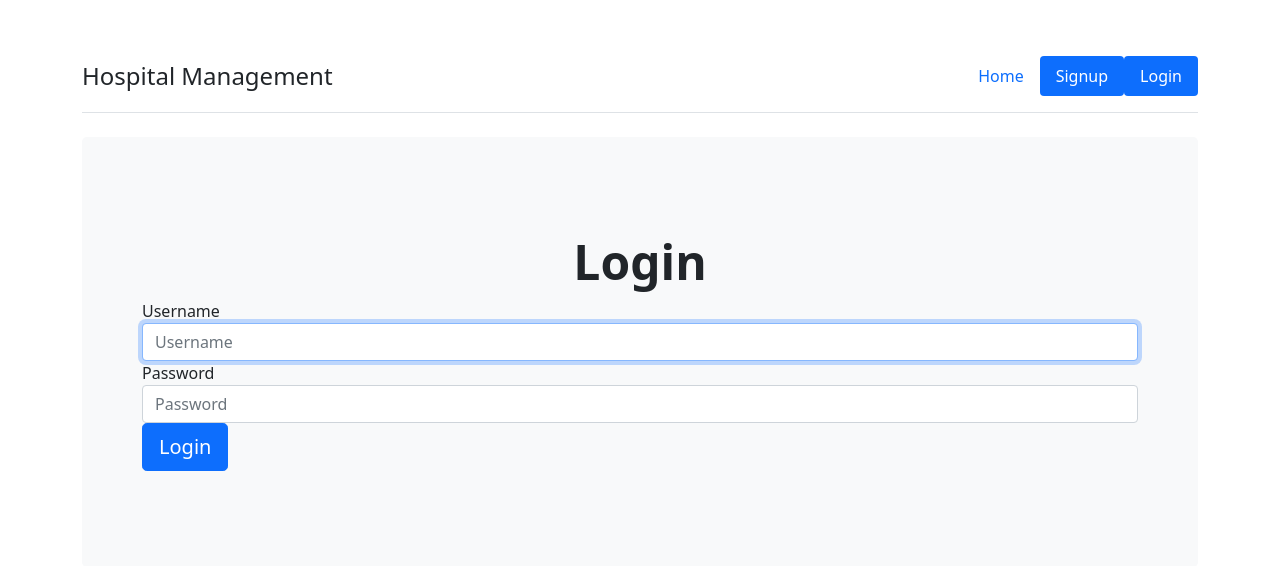
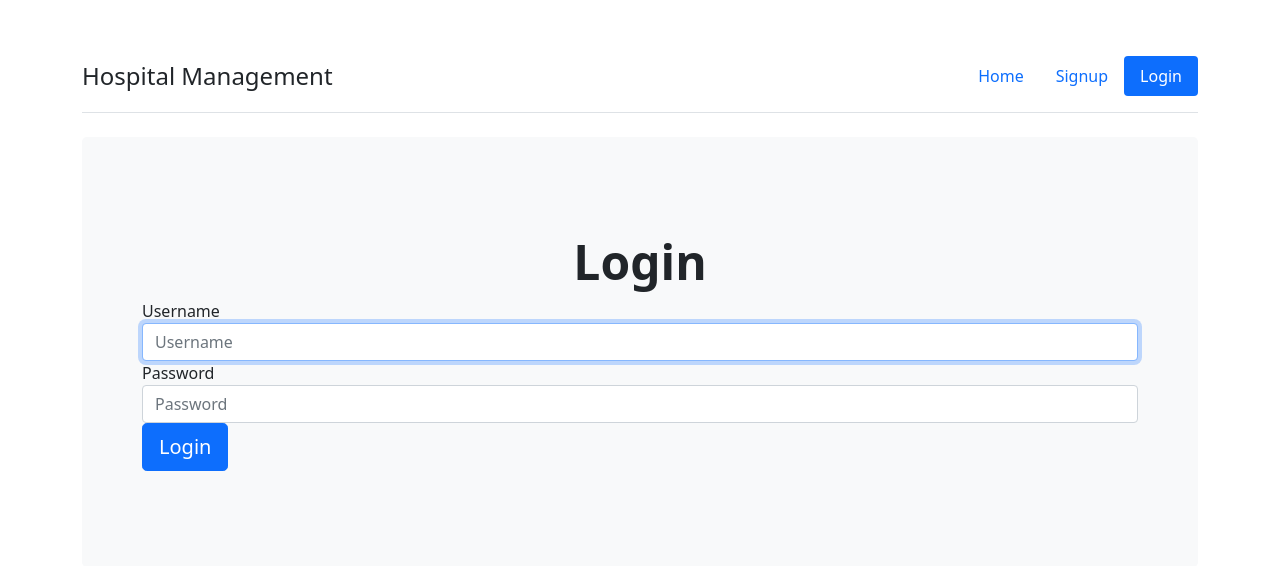
Before and after one commit to mylp/hospital, a Flask app: page /login in a window 1280 px wide. Shown: the top 566 px of the page. Run offline with Flask 2, Linux system fonts and the light colour scheme.

Commit message:
nav link fix

```diff
--- a/templates/login.html
+++ b/templates/login.html
@@ -25,7 +25,7 @@
 						<a href="/" class="nav-link">Home</a>
 					</li>
 					<li class="nav-item">
-						<a href="/signup" class="nav-link active" aria-current="page">Signup</a>
+						<a href="/signup" class="nav-link" aria-current="page">Signup</a>
 					</li>
 					<li class="nav-item">
 						<a href="/login" class="nav-link active">Login</a>
```
